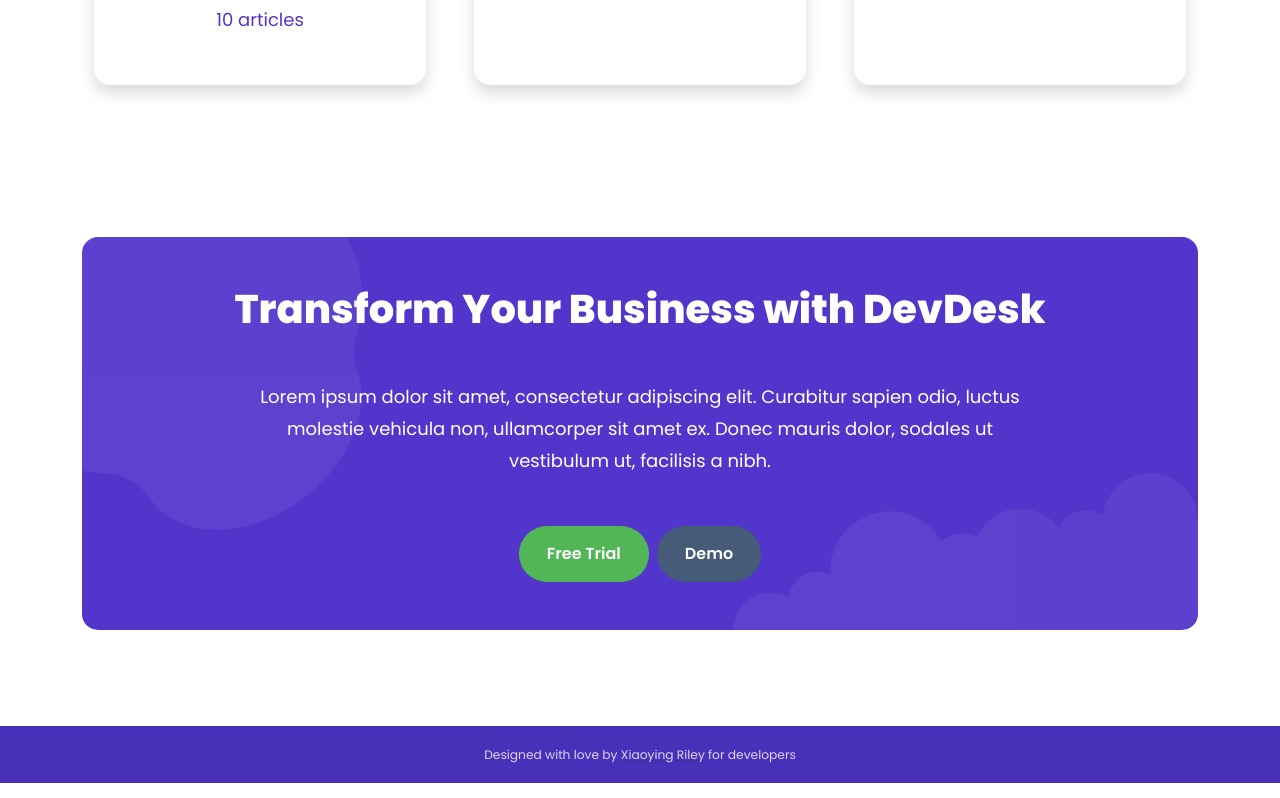
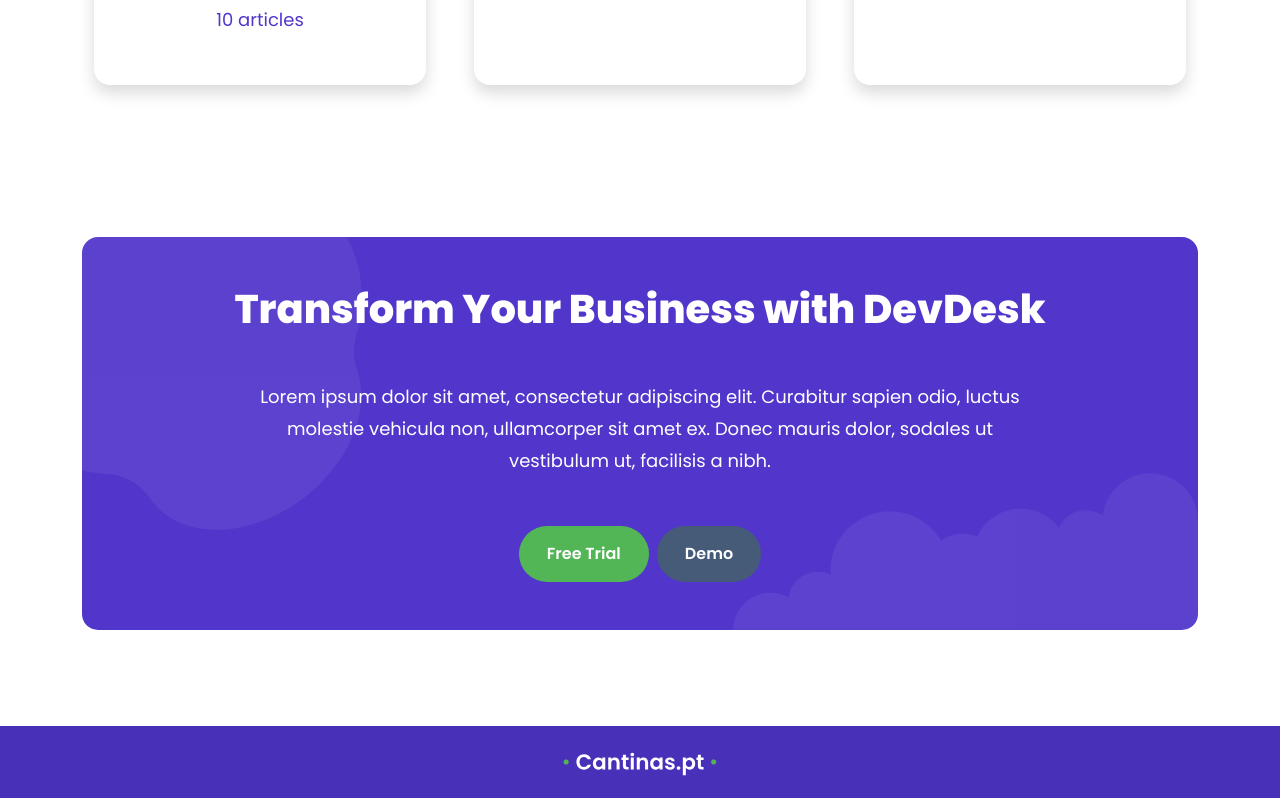
Before and after one commit to joaonunovalente/cantinas, a React (Vite) app: page / in a window 1280 px wide. Shown: the part 1913-2711 px from the top of the page. Built offline with nearby package versions, Linux system fonts and the light colour scheme.

Commit message:
Update Footer component to include logo and adjust logo size in CSS

```diff
--- a/src/layouts/Footer.jsx
+++ b/src/layouts/Footer.jsx
@@ -1,14 +1,10 @@
+import logo from "../assets/images/logo/logo-color.svg";
+
 function Footer() {
   return (
     <footer className="footer py-3">
       <div className="container text-center">
-        <small className="copyright">
-          Designed with <span className="sr-only">love</span>
-          <i className="bi bi-heart-fill" style={{ color: '#DE5547' }}></i>
-          {' '}by{' '}
-          <a className="theme-link" href="http://themes.3rdwavemedia.com" target="_blank" rel="noreferrer">Xiaoying Riley</a>
-          {' '}for developers
-        </small>
+        <img className="logo-icon" src={logo} alt="Logo do Cantinas.pt" />
       </div>
     </footer>
   );
```
Also changed, not shown: src/assets/css/devdesk.css.
